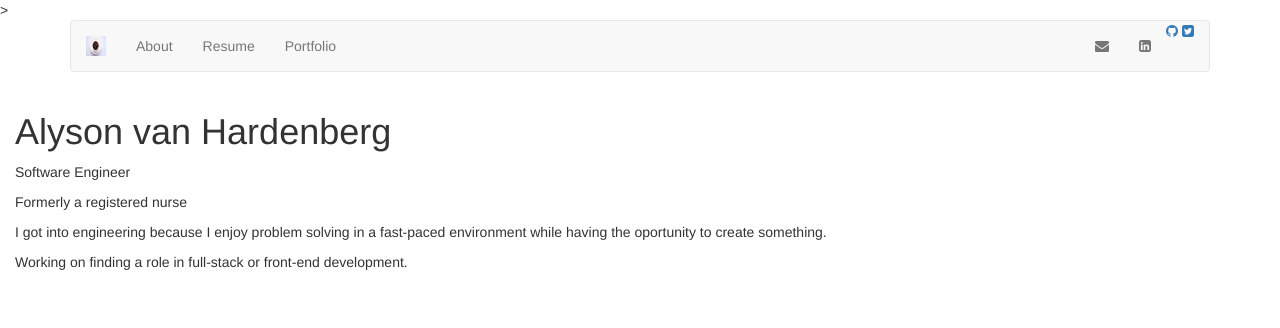
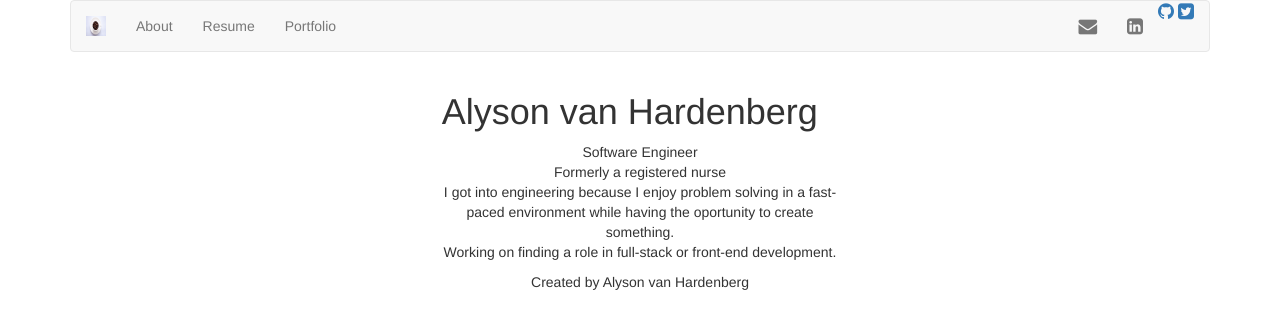
Before and after one commit to akvanhar/akvanhar.github.io, a plain HTML site: page index.html in a window 1280 px wide. Drawn offline with nearby package versions, Linux system fonts and the light colour scheme.

Commit message:
content and formatting index page

```diff
--- a/index.html
+++ b/index.html
@@ -5,9 +5,8 @@
 	<link rel="stylesheet" href="https://maxcdn.bootstrapcdn.com/bootstrap/3.3.5/css/bootstrap.min.css">
 	<script src="https://maxcdn.bootstrapcdn.com/bootstrap/3.3.5/js/bootstrap.min.js"></script>
 	<link rel="stylesheet" href="https://maxcdn.bootstrapcdn.com/font-awesome/4.4.0/css/font-awesome.min.css">
-	<link rel="icon" href="/static/images/coffee.jpg">
-	<link rel="stylesheet" href="/static/index.css">>
-    <title>Alyson van Hardenberg</title>
+	<link rel="stylesheet" href="/static/index.css">
+    <title><i class="fa fa-coffee fa-lg"></i>Alyson van Hardenberg</title>
 </head>
 <body>
 <div class="container">
@@ -33,22 +32,32 @@
 	      </ul>
 
 	      <ul class="nav navbar-nav navbar-right">
-	      		<li><a href="mailto:avanhardenberg@gmail.com" target="_blank"><i class="fa fa-envelope"></i></a></li>
-	      		<li><a href="https://www.linkedin.com/in/akvanhar/" target="_blank"><i class="fa fa-linkedin-square"></i></a></li>
+	      		<li><a href="mailto:avanhardenberg@gmail.com" target="_blank"><i class="fa fa-envelope fa-lg"></i></a></li>
+	      		<li><a href="https://www.linkedin.com/in/akvanhar/" target="_blank"><i class="fa fa-linkedin-square fa-lg"></i></a></li>
 
-                <a href="https://www.github.com/akvanhar/" target="_blank"><i class="fa fa-github"></i></a>
-                <a href="https://www.twitter.com/akvanh/" target="_blank"><i class="fa fa-twitter-square"></i></a>
+                <a href="https://www.github.com/akvanhar/" target="_blank"><i class="fa fa-github fa-lg"></i></a>
+                <a href="https://www.twitter.com/akvanh/" target="_blank"><i class="fa fa-twitter-square fa-lg"></i></a>
 	      </ul>
 	    </div><!-- /.navbar-collapse -->
 	  </div><!-- /.container-fluid -->
 	</nav>
 </div>
 <div id="bodyContainerFluid" class="container-fluid">
-	<h1>Alyson van Hardenberg</h1>
-	<p>Software Engineer</p>
-	<p>Formerly a registered nurse</p>
-	<p>I got into engineering because I enjoy problem solving in a fast-paced environment while having the oportunity to create something.</p>
-	<p>Working on finding a role in full-stack or front-end development.</p>
+	<div class="row">
+		<h1 class="col-sm-4 col-sm-offset-4">Alyson van Hardenberg</h1>
+	</div>
+	<div class="row">
+		<p class="col-sm-4 col-sm-offset-4">Software Engineer<br>
+		Formerly a registered nurse<br>
+		I got into engineering because I enjoy problem solving in a fast-paced environment while having the oportunity to create something.<br>
+		Working on finding a role in full-stack or front-end development.</p>
+	</div>
 </div>
 </body>
+
+<footer>
+	<div class="row">
+    	<p>Created by Alyson van Hardenberg</p>
+    </div>
+</footer>
 </html>
--- a/static/index.css
+++ b/static/index.css
@@ -1,3 +1,7 @@
 #coffeeBeans {
 	width: 50px;
 }
+
+p {
+	text-align: center;
+}
```
